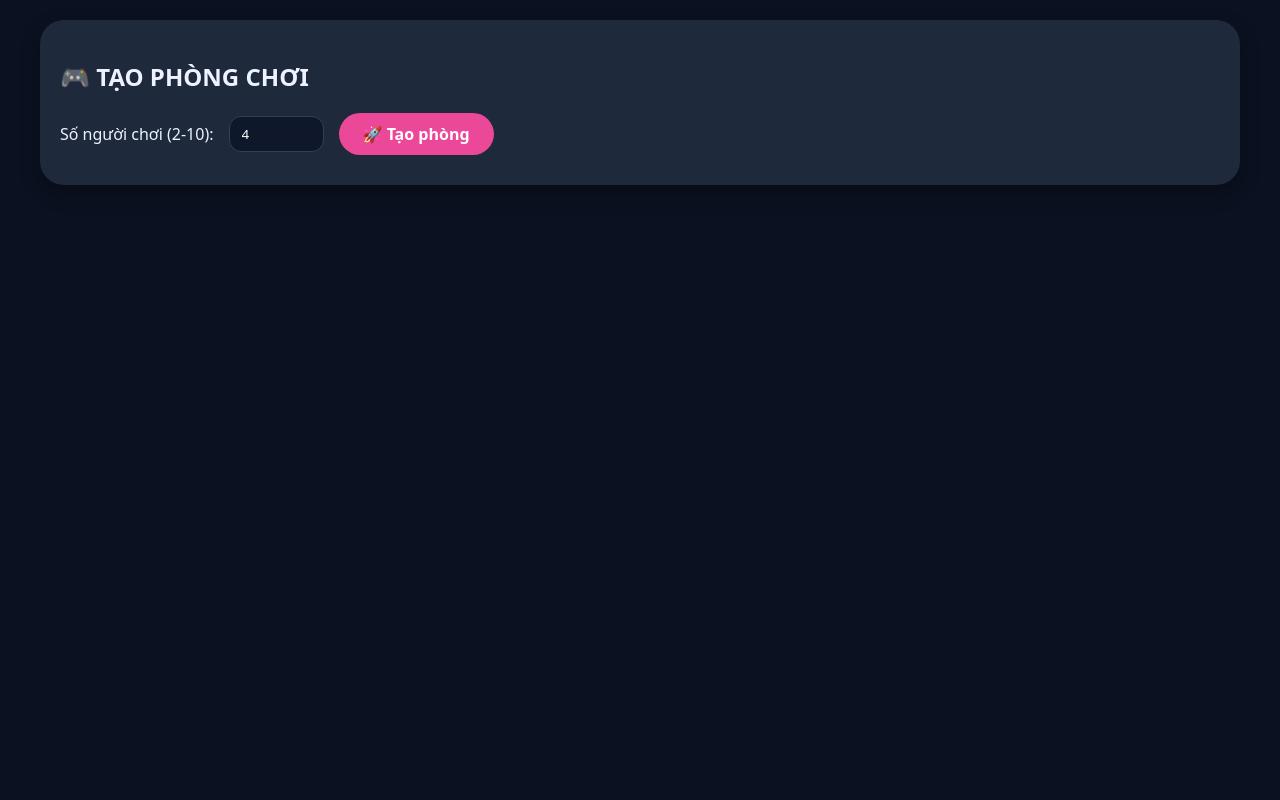
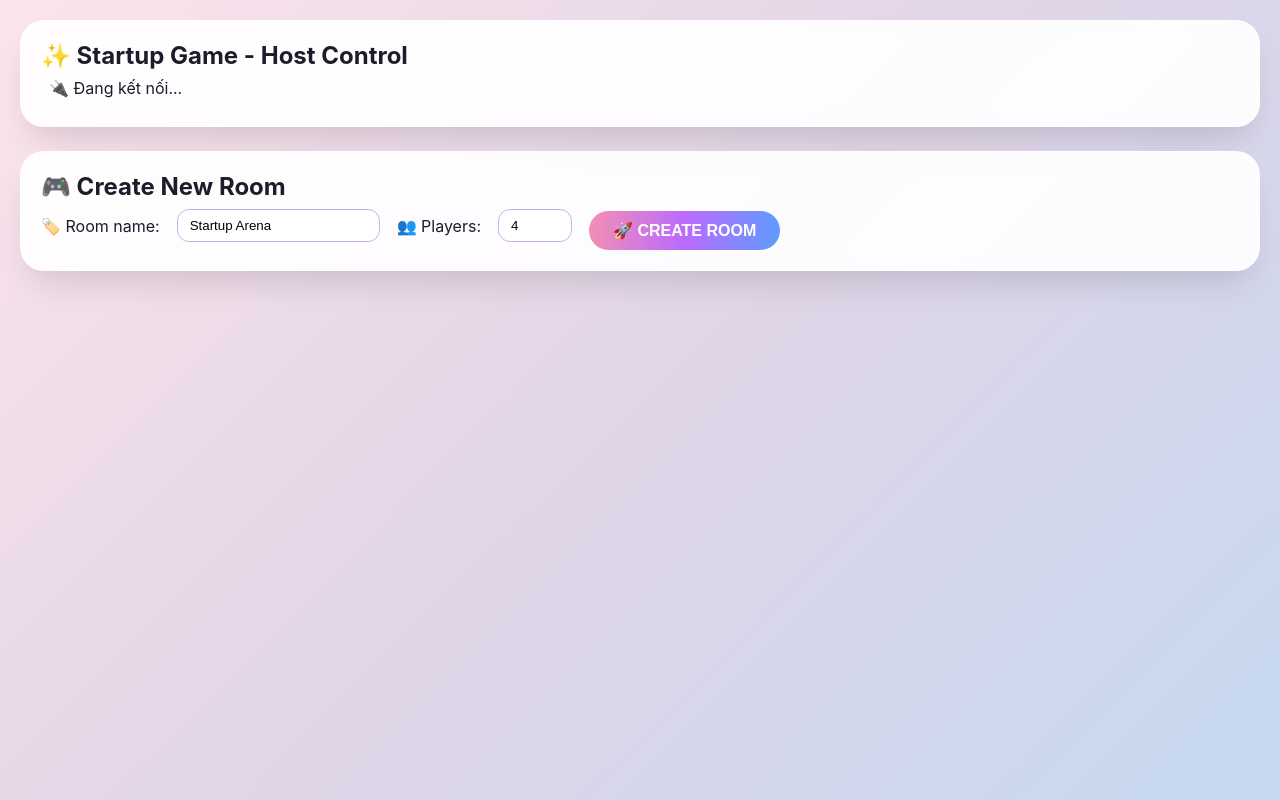
Before and after one commit to kimhyejinhq-crypto/game-nh-p, a Flask app: page / in a window 1280 px wide. Run offline with Flask 3, Linux system fonts and the light colour scheme.

Commit message:
Update host.html

```diff
--- a/templates/host.html
+++ b/templates/host.html
@@ -1,186 +1,268 @@
 <!DOCTYPE html>
-<html lang="vi">
+<html lang="en">
 <head>
     <meta charset="UTF-8">
-    <meta name="viewport" content="width=device-width, initial-scale=1.0">
-    <title>Host Startup Game</title>
+    <meta name="viewport" content="width=device-width, initial-scale=1.0, user-scalable=yes">
+    <title>Startup Game · Host Dashboard</title>
     <style>
-        * { box-sizing: border-box; font-family: system-ui, -apple-system, 'Segoe UI', Roboto, sans-serif; }
-        body { background: #0b1120; color: #eef2ff; padding: 20px; margin: 0; }
-        .container { max-width: 1200px; margin: auto; }
-        .panel { background: #1e293b; border-radius: 24px; padding: 20px; margin-bottom: 20px; box-shadow: 0 8px 20px rgba(0,0,0,0.3); }
-        button { background: #ec4899; border: none; padding: 10px 24px; border-radius: 40px; font-weight: bold; cursor: pointer; color: white; font-size: 1rem; transition: 0.2s; }
-        button:hover { background: #be185d; transform: scale(1.02); }
-        .flex { display: flex; gap: 10px; flex-wrap: wrap; align-items: center; }
-        .rankings { display: grid; gap: 12px; margin-top: 15px; grid-template-columns: repeat(auto-fill, minmax(280px, 1fr)); }
-        .rankAC-card { background: #0f172a; border-radius: 20px; padding: 16px; border-left: 4px solid #ec4899; transition: 0.1s; }
-        .rank-card h3 { margin: 0 0 8px 0; color: #fbcfe8; }
-        .logs { background: #00000066; border-radius: 16px; padding: 12px; max-height: 300px; overflow-y: auto; font-family: 'Courier New', monospace; font-size: 0.8rem; margin-top: 15px; white-space: pre-wrap; }
-        .link-item { background: #0f172a; padding: 10px 12px; border-radius: 14px; margin-bottom: 8px; word-break: break-all; display: flex; justify-content: space-between; align-items: center; flex-wrap: wrap; gap: 10px; }
-        .link-item a { color: #ec4899; text-decoration: none; }
-        .copy-link-btn { background: #3b82f6; padding: 4px 12px; font-size: 0.75rem; margin: 0; }
-        .copy-link-btn:hover { background: #2563eb; }
-        input, select { background: #0f172a; border: 1px solid #334155; padding: 8px 12px; border-radius: 12px; color: white; margin: 0 5px; }
-        label { font-weight: 500; }
-        .error-msg { color: #f87171; margin-top: 10px; }
+        * { margin: 0; padding: 0; box-sizing: border-box; }
+        body {
+            font-family: 'Inter', system-ui, -apple-system, 'Segoe UI', sans-serif;
+            background: linear-gradient(135deg, #fce4ec 0%, #e1d5e7 50%, #c5d9f0 100%);
+            color: #1e1b2b;
+            padding: 20px;
+            min-height: 100vh;
+        }
+        .container { max-width: 1280px; margin: 0 auto; }
+        .panel {
+            background: rgba(255, 255, 255, 0.92);
+            backdrop-filter: blur(8px);
+            border-radius: 1.5rem;
+            padding: 20px;
+            margin-bottom: 24px;
+            border: 1px solid rgba(255, 255, 255, 0.6);
+            box-shadow: 0 20px 35px -12px rgba(0, 0, 0, 0.15);
+        }
+        button {
+            background: linear-gradient(95deg, #f48fb1, #ba6bff, #5e9bff);
+            color: white;
+            border: none;
+            padding: 10px 24px;
+            border-radius: 40px;
+            cursor: pointer;
+            font-size: 16px;
+            font-weight: 600;
+            margin-top: 10px;
+            transition: all 0.25s;
+        }
+        button:hover {
+            transform: scale(0.98);
+            box-shadow: 0 8px 20px rgba(156, 39, 176, 0.3);
+        }
+        button:disabled { opacity: 0.55; cursor: not-allowed; }
+        input, select {
+            background-color: rgba(255, 255, 255, 0.95);
+            border: 1px solid #c9b1e6;
+            padding: 8px 12px;
+            border-radius: 12px;
+            margin: 0 5px;
+        }
+        .rankings { display: grid; gap: 14px; margin-top: 15px; }
+        .rank-card { background: rgba(255,255,255,0.85); border-radius: 1.2rem; padding: 14px; border-left: 4px solid #ec4899; }
+        .player-card-joined { background: rgba(34,197,94,0.12); border-left-color: #22c55e; }
+        .player-card-not-joined { background: #ffffffdd; border-left-color: #94a3b8; }
+        .funding-bar { width: 100%; height: 10px; background: #e2d4f0; border-radius: 999px; overflow: hidden; margin-top: 4px; }
+        .funding-bar-fill { height: 100%; background: linear-gradient(90deg, #facc15, #f59e0b); border-radius: 999px; }
+        .logs { background: rgba(0,0,0,0.06); border-radius: 1rem; padding: 14px; max-height: 300px; overflow-y: auto; font-family: monospace; font-size: 13px; }
+        .flex { display: flex; gap: 12px; align-items: center; flex-wrap: wrap; }
+        .link-item { background: rgba(255,255,255,0.7); padding: 12px; border-radius: 16px; margin-bottom: 8px; word-break: break-all; }
+        .success { color: #16a34a; font-weight: 700; }
+        .error { color: #dc2626; font-weight: 700; }
+        .metric-tag { display: inline-flex; align-items: center; gap: 6px; padding: 6px 10px; border-radius: 999px; font-size: 13px; font-weight: 600; background: #f3e5ff; color: #4a2b7a; }
     </style>
 </head>
 <body>
 <div class="container">
-    <div id="setupPanel" class="panel">
-        <h2>🎮 TẠO PHÒNG CHƠI</h2>
-        <div class="flex">
-            <label>Số người chơi (2-10):</label>
-            <input type="number" id="numPlayers" min="2" max="10" value="4">
-            <button id="createRoomBtn">🚀 Tạo phòng</button>
-        </div>
-        <div id="createError" class="error-msg"></div>
+    <div class="panel">
+        <h2>✨ Startup Game - Host Control</h2>
+        <div id="connectionStatus" style="padding: 8px; border-radius: 20px;">🔌 Đang kết nối...</div>
     </div>
 
-    <div id="gamePanel" style="display:none;" class="panel">
-        <h2>🏠 PHÒNG: <span id="roomId"></span></h2>
-        <p><strong>🔗 Link mời người chơi (copy từng link gửi cho từng người):</strong></p>
-        <div id="joinLinksList" style="background: #0f172a; border-radius: 16px; padding: 12px; margin-bottom: 16px;"></div>
-        <div class="flex" style="justify-content: space-between;">
-            <span>👥 Trạng thái: <strong id="playerCount"></strong> / <strong id="maxPlayers"></strong> đã tham gia</span>
-            <span>🕒 Phase hiện tại: <strong id="currentPhase">0</strong></span>
+    <div class="panel" id="setupPanel">
+        <h2>🎮 Create New Room</h2>
+        <div class="flex">
+            <label>🏷️ Room name:</label>
+            <input type="text" id="roomName" value="Startup Arena">
+            <label>👥 Players:</label>
+            <input type="number" id="numPlayers" min="2" max="10" value="4">
+            <button onclick="createRoom()">🚀 CREATE ROOM</button>
         </div>
-        <h3>🏆 BẢNG XẾP HẠNG</h3>
-        <div id="rankings" class="rankings">Đang tải...</div>
-        <div id="logsArea" class="logs"></div>
-        <div id="phaseControl" style="margin-top: 15px;">
-            <button id="runPhaseBtn" style="display:none;">▶ CHẠY PHASE TIẾP THEO</button>
-            <p id="waitingMsg" style="display:none; color: #facc15;">⏳ Đợi tất cả người chơi bấm "SẴN SÀNG"</p>
+    </div>
+
+    <div class="panel" id="gamePanel" style="display:none;">
+        <h2>🏠 <span id="roomNameDisplay">---</span> · ID: <span id="roomId">---</span></h2>
+
+        <div class="panel">
+            <h3>🔗 Player Join Links</h3>
+            <div id="joinLinksList">Loading...</div>
+        </div>
+
+        <div class="panel">
+            <h3>⏱️ Game Progress</h3>
+            <div class="flex">
+                <span>👥 <strong id="playerCount">0</strong> / <span id="maxPlayers">0</span></span>
+                <span>🕒 Phase: <strong id="currentPhase">-</strong> / <strong id="maxPhase">-</strong></span>
+                <span>🎯 Status: <strong id="gameStatus">-</strong></span>
+            </div>
+            <div class="flex" style="margin-top: 10px;">
+                <button onclick="nextPhase()" id="runPhaseBtn" disabled>▶ NEXT PHASE</button>
+                <button onclick="addRandomEvent()" id="eventBtn" disabled>🎲 RANDOM EVENT</button>
+                <button onclick="resetCurrentPhase()" id="resetPhaseBtn" disabled>🔄 RESET PHASE</button>
+                <button onclick="endGame()" id="endGameBtn" disabled>⛔ END GAME</button>
+                <button onclick="resetGame()" id="resetGameBtn">🔄 RESET GAME</button>
+            </div>
+        </div>
+
+        <div class="panel">
+            <h3>📜 Event Log</h3>
+            <div id="logsArea" class="logs">No events yet</div>
+        </div>
+
+        <div class="panel">
+            <h3>🏆 Leaderboard</h3>
+            <div id="rankings" class="rankings">Loading...</div>
         </div>
     </div>
 </div>
 
 <script>
-    let roomId = null;
-    let interval = null;
+    const API_BASE = window.location.origin + '/api';
+    let currentRoomId = null;
+    let pollInterval = null;
 
-    document.getElementById('createRoomBtn').onclick = async () => {
-        let num = parseInt(document.getElementById('numPlayers').value);
-        if (isNaN(num) || num < 2 || num > 10) {
-            document.getElementById('createError').innerText = 'Số người chơi phải từ 2 đến 10';
-            return;
-        }
-        document.getElementById('createError').innerText = '';
-        try {
-            let res = await fetch('/api/create_room', {
+    async function createRoom() {
+        const name = document.getElementById('roomName').value;
+        const maxPlayers = parseInt(document.getElementById('numPlayers').value);
+        const res = await fetch(`${API_BASE}/rooms`, {
             method: 'POST',
             headers: {'Content-Type': 'application/json'},
-                body: JSON.stringify({num_players: num})
+            body: JSON.stringify({name, maxPlayers})
         });
-            let data = await res.json();
-            if (!res.ok) throw new Error(data.error || 'Không tạo được phòng');
-            roomId = data.room_id;
+        if (!res.ok) return alert('Create room failed');
+        const data = await res.json();
+        currentRoomId = data.id;
+        sessionStorage.setItem('roomId', currentRoomId);
+        document.getElementById('setupPanel').style.display = 'none';
+        document.getElementById('gamePanel').style.display = 'block';
+        document.getElementById('roomId').innerText = currentRoomId;
+        document.getElementById('roomNameDisplay').innerText = name;
+        startPolling();
+    }
 
-            let linksHtml = '';
-            data.join_links.forEach((link, idx) => {
-                linksHtml += `<div class="link-item">
-                                🎮 Người chơi ${idx+1}: <a href="${link}" target="_blank">${link}</a>
-                                <button class="copy-link-btn" data-link="${link}" style="margin-left: 10px;">Sao chép</button>
-                              </div>`;
+    async function fetchRoom() {
+        if (!currentRoomId) return;
+        try {
+            const res = await fetch(`${API_BASE}/rooms/${currentRoomId}`);
+            if (!res.ok) throw new Error();
+            const data = await res.json();
+            updateUI(data);
+        } catch(e) {
+            document.getElementById('connectionStatus').innerHTML = '⚠️ Lost connection';
+        }
+    }
+
+    function updateUI(room) {
+        document.getElementById('playerCount').innerText = room.joinedPlayers;
+        document.getElementById('maxPlayers').innerText = room.maxPlayers;
+        document.getElementById('currentPhase').innerText = room.currentPhase;
+        document.getElementById('maxPhase').innerText = room.maxPhase;
+        const statusSpan = document.getElementById('gameStatus');
+        if (room.ended) statusSpan.innerHTML = '🏁 ENDED';
+        else if (room.currentPhase >= room.maxPhase) statusSpan.innerHTML = '🏆 COMPLETED';
+        else statusSpan.innerHTML = '🔥 IN PROGRESS';
+
+        const isActive = !room.ended && room.currentPhase < room.maxPhase;
+        document.getElementById('runPhaseBtn').disabled = !isActive;
+        document.getElementById('eventBtn').disabled = !isActive;
+        document.getElementById('resetPhaseBtn').disabled = !isActive;
+        document.getElementById('endGameBtn').disabled = room.ended;
+
+        // Join links
+        if (room.joinLinks) {
+            let html = '';
+            room.joinLinks.forEach(link => {
+                const joined = room.players.find(p => p.id === link.playerIndex)?.status !== 'not_joined';
+                html += `<div class="link-item"><strong>${link.playerName}</strong> ${joined ? '✅ Joined' : '⏳ Waiting'}<br>
+                <input type="text" value="${link.realLink}" style="width:70%; font-size:12px;" readonly>
+                <button onclick="copy('${link.realLink}')">Copy</button></div>`;
             });
-            document.getElementById('joinLinksList').innerHTML = linksHtml;
+            document.getElementById('joinLinksList').innerHTML = html;
+        }
 
-            document.querySelectorAll('.copy-link-btn').forEach(btn => {
-                btn.onclick = () => {
-                    const link = btn.getAttribute('data-link');
-                    navigator.clipboard.writeText(link).then(() => alert('Đã sao chép link'));
-                };
+        // Logs
+        if (room.logs && room.logs.length) {
+            document.getElementById('logsArea').innerHTML = room.logs.slice().reverse().map(l => `📌 ${l}`).join('<br>');
+        } else {
+            document.getElementById('logsArea').innerHTML = 'No events yet';
+        }
+
+        // Rankings
+        if (room.players) {
+            const sorted = [...room.players].sort((a,b)=> (b.score||0)-(a.score||0));
+            let rankHtml = '';
+            sorted.forEach((p, i) => {
+                const fundingPercent = ((p.funding||0)*100).toFixed(1);
+                rankHtml += `
+                    <div class="rank-card ${p.status === 'active' ? 'player-card-joined' : 'player-card-not-joined'}">
+                        <h3>${i+1}. ${p.name} <span>${p.status === 'active' ? '🎮 Playing' : (p.status==='ended'?'🏁 Done':'⌛ Waiting')}</span></h3>
+                        <div>💰 Funding: ${fundingPercent}%</div>
+                        <div class="funding-bar"><div class="funding-bar-fill" style="width: ${fundingPercent}%;"></div></div>
+                        <div class="flex" style="margin-top:8px;">
+                            <span class="metric-tag">📈 Hype ${p.hype||0}</span>
+                            <span class="metric-tag">🔍 Trans ${p.transparency||0}</span>
+                            <span class="metric-tag">🏅 Score ${(p.score||0).toFixed(2)}</span>
+                        </div>
+                    </div>
+                `;
             });
+            document.getElementById('rankings').innerHTML = rankHtml;
+        }
+    }
 
-            document.getElementById('roomId').innerText = roomId;
-            document.getElementById('maxPlayers').innerText = num;
+    async function nextPhase() {
+        if (!currentRoomId) return;
+        const res = await fetch(`${API_BASE}/rooms/${currentRoomId}/next-phase`, {method: 'POST'});
+        if (res.ok) fetchRoom();
+        else alert('Cannot advance phase');
+    }
+    async function addRandomEvent() {
+        if (!currentRoomId) return;
+        const res = await fetch(`${API_BASE}/rooms/${currentRoomId}/random-event`, {method: 'POST'});
+        if (res.ok) fetchRoom();
+    }
+    async function resetCurrentPhase() {
+        if (!currentRoomId) return;
+        await fetch(`${API_BASE}/rooms/${currentRoomId}/reset-phase`, {method: 'POST'});
+        fetchRoom();
+    }
+    async function endGame() {
+        if (!currentRoomId) return;
+        if (confirm('End game now?')) {
+            await fetch(`${API_BASE}/rooms/${currentRoomId}/end`, {method: 'POST'});
+            fetchRoom();
+        }
+    }
+    async function resetGame() {
+        if (!currentRoomId) return;
+        if (confirm('Reset entire game? All data lost.')) {
+            await fetch(`${API_BASE}/rooms/${currentRoomId}/reset`, {method: 'POST'});
+            fetchRoom();
+        }
+    }
+    function copy(text) { navigator.clipboard.writeText(text); alert('Copied!'); }
+
+    function startPolling() {
+        if (pollInterval) clearInterval(pollInterval);
+        fetchRoom();
+        pollInterval = setInterval(fetchRoom, 2500);
+    }
+
+    // Auto-load room if exists
+    const saved = sessionStorage.getItem('roomId');
+    if (saved) {
+        currentRoomId = saved;
         document.getElementById('setupPanel').style.display = 'none';
         document.getElementById('gamePanel').style.display = 'block';
         startPolling();
-        } catch (err) {
-            document.getElementById('createError').innerText = err.message;
-        }
-    };
-
-    async function startPolling() {
-        if (interval) clearInterval(interval);
-        interval = setInterval(async () => {
-            try {
-                let res = await fetch(`/api/host_state?room_id=${roomId}`);
-                if (!res.ok) throw new Error('Network error');
-                let state = await res.json();
-                document.getElementById('playerCount').innerText = state.players_joined;
-                document.getElementById('currentPhase').innerText = state.phase;
-                if (state.rankings) {
-                    let html = '';
-                    state.rankings.forEach(p => {
-                        let endedClass = p.status === 'ended' ? 'style="opacity:0.6; border-left-color:#6b7280;"' : '';
-                        html += `<div class="rank-card" ${endedClass}>
-                            <h3>${p.name}</h3>
-                            <div>💰 Funding: ${(p.funding * 100).toFixed(1)}%</div>
-                            <div>📊 Hype: ${p.hype} | Transparency: ${p.transparency}</div>
-                            <div>🏅 Điểm: ${p.score?.toFixed(2) || '0.00'}</div>
-                            <div>📏 Scale: ${p.scale || '?'} | Phase: ${p.current_phase}/${p.max_phase}</div>
-                            ${p.status === 'ended' ? '<div>✅ Đã kết thúc</div>' : ''}
-                        </div>`;
-                    });
-                    document.getElementById('rankings').innerHTML = html;
-                }
-                if (state.logs && state.logs.length) {
-                    let logsHtml = state.logs.map(l => `<div>${l}</div>`).join('');
-                    document.getElementById('logsArea').innerHTML = logsHtml;
-                    let logsDiv = document.getElementById('logsArea');
-                    logsDiv.scrollTop = logsDiv.scrollHeight;
-                }
-                if (state.status === 'playing') {
-                    let btn = document.getElementById('runPhaseBtn');
-                    let waitingMsg = document.getElementById('waitingMsg');
-                    if (state.all_ready) {
-                        btn.style.display = 'inline-block';
-                        waitingMsg.style.display = 'none';
-                        btn.innerText = `▶ CHẠY PHASE ${state.phase}`;
-                    } else {
-                        btn.style.display = 'none';
-                        waitingMsg.style.display = 'block';
-                        waitingMsg.innerText = `⏳ Đợi tất cả người chơi bấm "SẴN SÀNG" (phase ${state.phase})`;
-                    }
-                } else if (state.status === 'ended') {
-                    document.getElementById('runPhaseBtn').style.display = 'none';
-                    document.getElementById('waitingMsg').style.display = 'none';
-                    if (state.game_ended) {
-                        alert('🏆 Game đã kết thúc! 🏆');
-                        clearInterval(interval);
-                    }
-                } else {
-                    document.getElementById('runPhaseBtn').style.display = 'none';
-                    document.getElementById('waitingMsg').style.display = 'none';
-                }
-            } catch (err) {
-                console.error('Polling error:', err);
-            }
-        }, 2000);
     }
 
-    document.getElementById('runPhaseBtn').onclick = async () => {
-        try {
-            let res = await fetch('/api/run_phase', {
-                method: 'POST',
-                headers: {'Content-Type': 'application/json'},
-                body: JSON.stringify({room_id: roomId})
-            });
-            let data = await res.json();
-            if (data.ended) {
-                alert('🏆 GAME KẾT THÚC! 🏆');
-                clearInterval(interval);
-            } else {
-                document.getElementById('runPhaseBtn').style.display = 'none';
-                document.getElementById('waitingMsg').style.display = 'block';
-                document.getElementById('waitingMsg').innerText = `⏳ Đợi người chơi ready cho phase tiếp theo...`;
-            }
-        } catch (err) {
-            alert('Lỗi chạy phase: ' + err.message);
-        }
-    };
+    window.createRoom = createRoom;
+    window.nextPhase = nextPhase;
+    window.addRandomEvent = addRandomEvent;
+    window.resetCurrentPhase = resetCurrentPhase;
+    window.endGame = endGame;
+    window.resetGame = resetGame;
+    window.copy = copy;
 </script>
 </body>
 </html>
```
Lines whose indentation alone changed are shown as unchanged.
